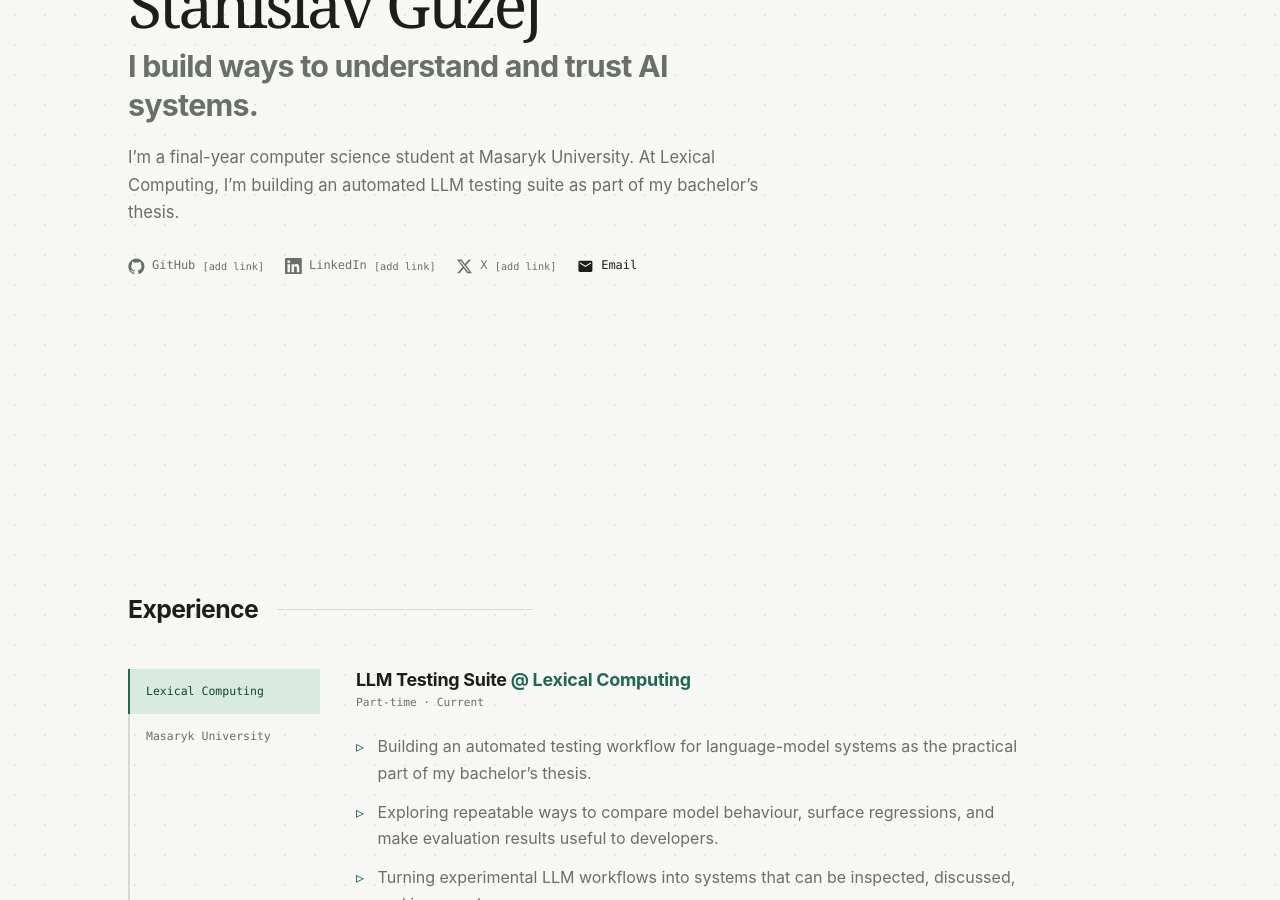
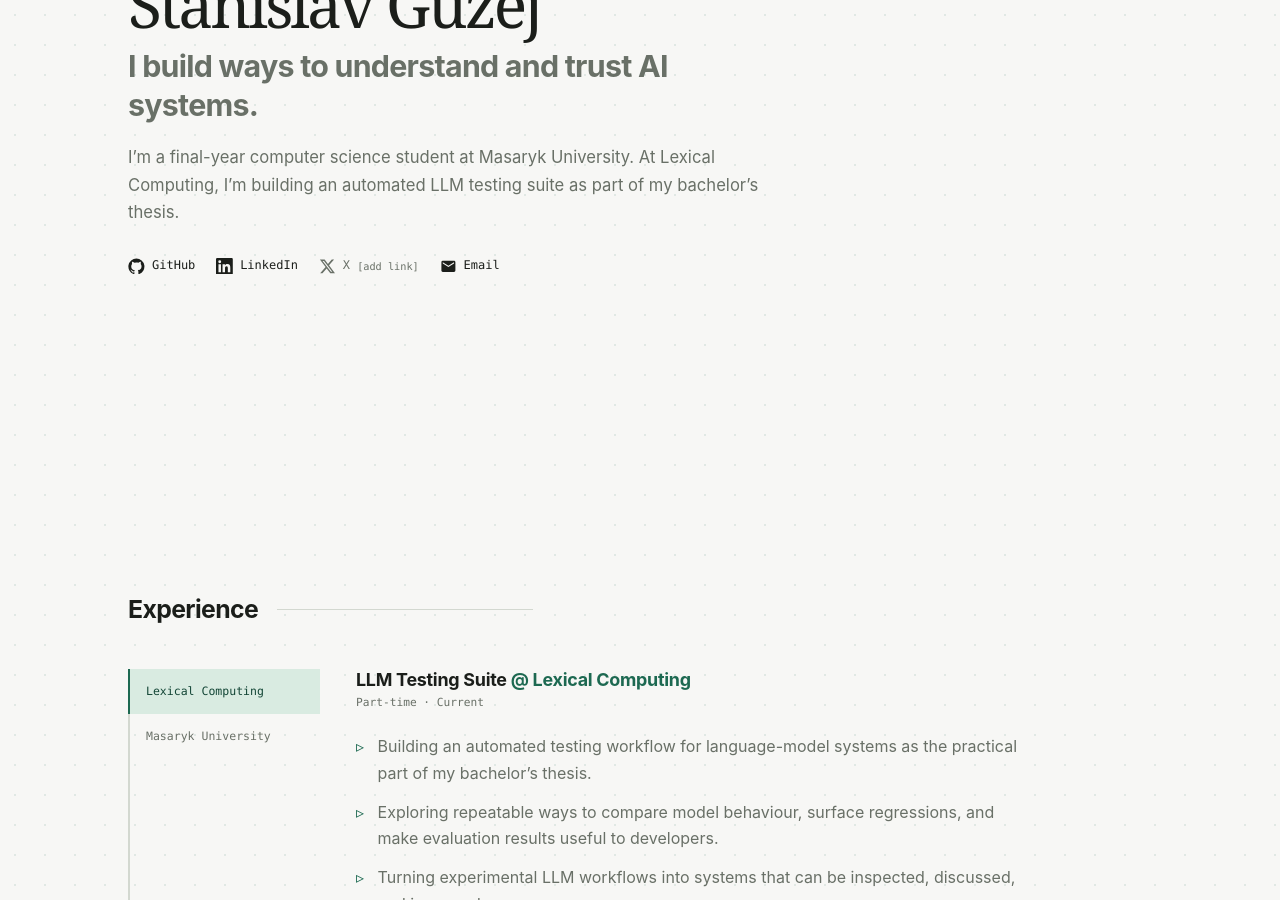
Before and after one commit to ganostuz/personalpage, a Jekyll site: the page built from index.html, in a window 1280 px wide and 900 px high, scrolled down 330 px. Built offline with Jekyll 4.4.1, drawn with Linux system fonts in a browser that asks for light colours.

Commit message:
added more links

```diff
--- a/_config.yml
+++ b/_config.yml
@@ -5,6 +5,9 @@
 lang: en
 timezone: Europe/Bratislava
 email: guzej.sta@gmail.com
+social:
+  github: https://github.com/ganostuz
+  linkedin: https://www.linkedin.com/in/stanislav-guzej/
 
 permalink: /writing/:title/
 future: false
--- a/index.html
+++ b/index.html
@@ -13,16 +13,16 @@
     <p class="lede">I’m a final-year computer science student at Masaryk University. At Lexical Computing, I’m building an automated LLM testing suite as part of my bachelor’s thesis.</p>
     <ul class="social-links" aria-label="Contact and social links">
       <li>
-        <span class="social-link social-link-placeholder" title="Add GitHub URL">
+        <a class="social-link" href="{{ site.social.github }}" rel="me">
           <svg viewBox="0 0 24 24" aria-hidden="true"><path d="M12 .7A11.5 11.5 0 0 0 8.36 23.1c.58.1.79-.25.79-.56v-2.02c-3.22.7-3.9-1.37-3.9-1.37-.52-1.34-1.28-1.7-1.28-1.7-1.05-.72.08-.7.08-.7 1.16.08 1.77 1.2 1.77 1.2 1.03 1.77 2.7 1.26 3.36.96.1-.75.4-1.26.73-1.55-2.57-.3-5.27-1.29-5.27-5.69 0-1.26.45-2.28 1.19-3.09-.12-.29-.52-1.46.11-3.05 0 0 .97-.31 3.17 1.18A11.03 11.03 0 0 1 12 6.32c.98 0 1.95.13 2.87.39 2.2-1.49 3.16-1.18 3.16-1.18.63 1.59.23 2.76.11 3.05.74.81 1.19 1.83 1.19 3.09 0 4.41-2.71 5.39-5.29 5.68.42.36.79 1.07.79 2.16v3.03c0 .31.21.67.8.56A11.5 11.5 0 0 0 12 .7Z"/></svg>
-          <span>GitHub</span><small>[add link]</small>
-        </span>
+          <span>GitHub</span>
+        </a>
       </li>
       <li>
-        <span class="social-link social-link-placeholder" title="Add LinkedIn URL">
+        <a class="social-link" href="{{ site.social.linkedin }}" rel="me">
           <svg viewBox="0 0 24 24" aria-hidden="true"><path d="M20.45 20.45h-3.56v-5.57c0-1.33-.03-3.04-1.85-3.04-1.85 0-2.14 1.45-2.14 2.94v5.67H9.34V8.98h3.42v1.57h.05c.47-.9 1.64-1.85 3.37-1.85 3.6 0 4.27 2.37 4.27 5.46v6.29ZM5.32 7.41a2.07 2.07 0 1 1 0-4.14 2.07 2.07 0 0 1 0 4.14Zm1.78 13.04H3.54V8.98H7.1v11.47ZM22.23 0H1.77A1.75 1.75 0 0 0 0 1.73v20.54C0 23.23.79 24 1.77 24h20.46A1.76 1.76 0 0 0 24 22.27V1.73C24 .77 23.21 0 22.23 0Z"/></svg>
-          <span>LinkedIn</span><small>[add link]</small>
-        </span>
+          <span>LinkedIn</span>
+        </a>
       </li>
       <li>
         <span class="social-link social-link-placeholder" title="Add X URL">
```
Also changed, not shown: _includes/head.html (+13 -0 lines).
